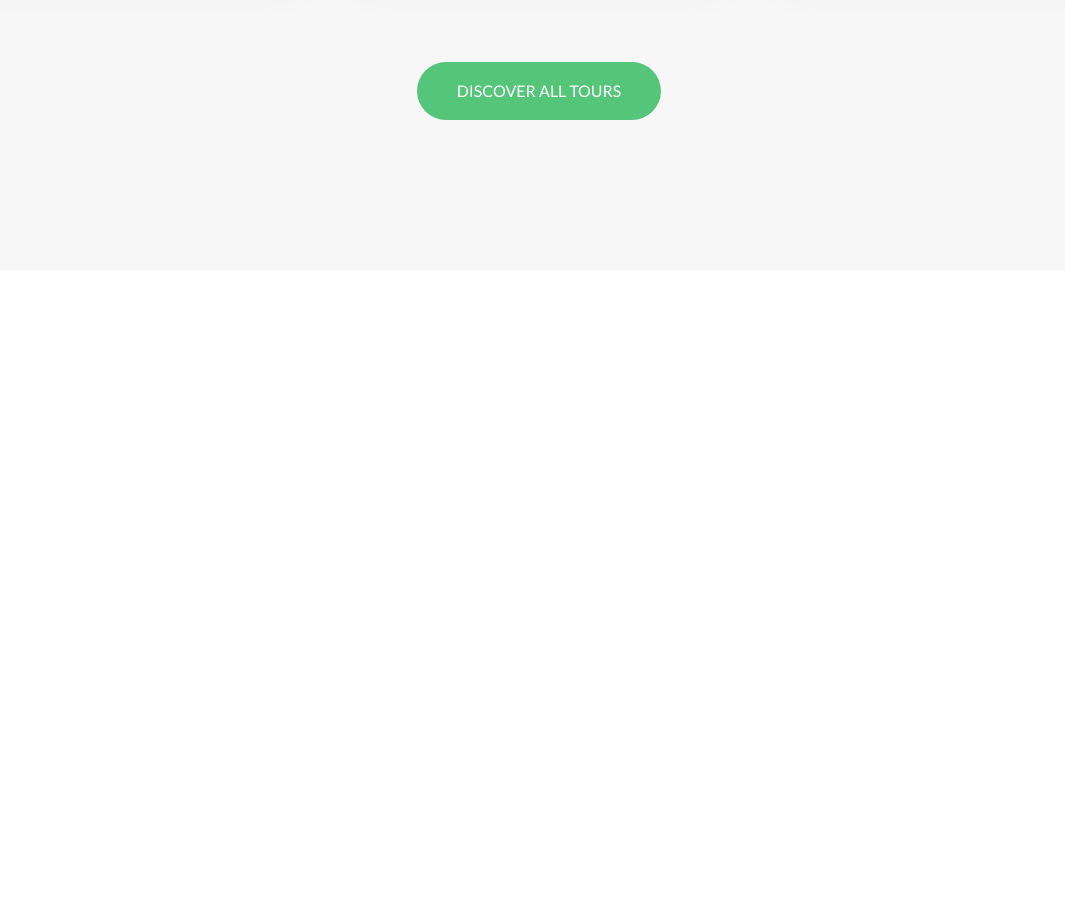
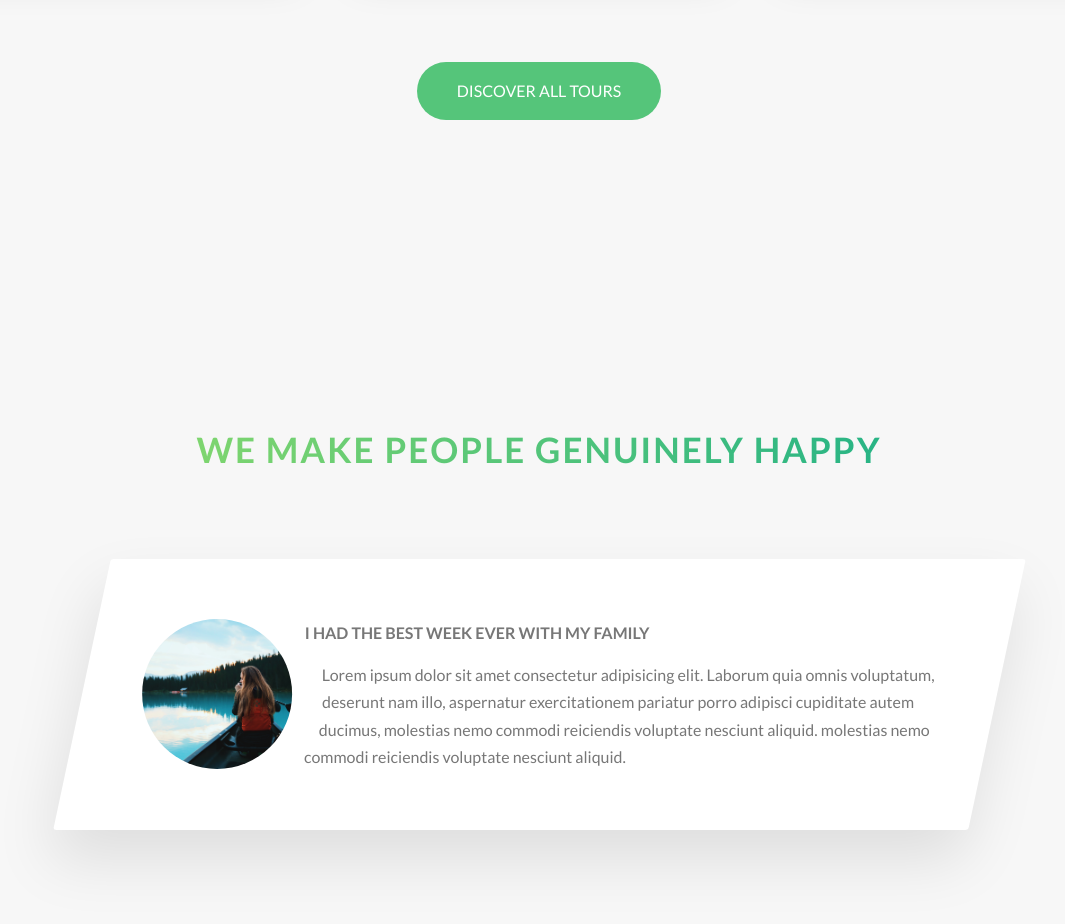
Before and after one commit to Lawrencehudson23/natours, a website: page index.html in a window 1280 px wide. Shown: the part 3034-3958 px from the top of the page, without its empty margins (101-1166 px from the left). Before the commit the page ends 3334 px from the top, so only its background shows below. Drawn offline with Linux system fonts and the light colour scheme.

Commit message:
added story scss

```diff
--- a/index.html
+++ b/index.html
@@ -1,14 +1,12 @@
 <!DOCTYPE html>
 <html lang="en">
+
 <head>
   <meta charset="UTF-8" />
   <meta name="viewport" content="width=device-width, initial-scale=1.0" />
   <meta http-equiv="X-UA-Compatible" content="ie=edge" />
 
-    <link
-      href="https://fonts.googleapis.com/css?family=Lato:100,300,400,700,900"
-      rel="stylesheet"
-    />
+  <link href="https://fonts.googleapis.com/css?family=Lato:100,300,400,700,900" rel="stylesheet" />
 
   <link rel="stylesheet" href="css/icon-font.css" />
   <link rel="stylesheet" href="css/style.css" />
@@ -29,9 +27,7 @@
         <span class="heading-primary--sub">is where life happens</span>
       </h1>
 
-        <a href="#section-tours" class="btn btn--white btn--animated"
-          >Discover our tours</a
-        >
+      <a href="#section-tours" class="btn btn--white btn--animated">Discover our tours</a>
     </div>
   </header>
 
@@ -72,21 +68,9 @@
 
         <div class="col-1-of-2">
           <div class="composition">
-              <img
-                src="img/nat-1-large.jpg"
-                alt="Photo 1"
-                class="composition__photo composition__photo--p1"
-              />
-              <img
-                src="img/nat-2-large.jpg"
-                alt="Photo 2"
-                class="composition__photo composition__photo--p2"
-              />
-              <img
-                src="img/nat-3-large.jpg"
-                alt="Photo 3"
-                class="composition__photo composition__photo--p3"
-              />
+            <img src="img/nat-1-large.jpg" alt="Photo 1" class="composition__photo composition__photo--p1" />
+            <img src="img/nat-2-large.jpg" alt="Photo 2" class="composition__photo composition__photo--p2" />
+            <img src="img/nat-3-large.jpg" alt="Photo 3" class="composition__photo composition__photo--p3" />
           </div>
         </div>
       </div>
@@ -261,6 +245,31 @@
         <a href="#" class="btn btn--green">Discover all tours</a>
       </div>
     </section>
+
+    <section class="section-stories">
+      <div class="u-center-text u-margin-bottom-big">
+        <h2 class="heading-secondary">
+          We make people genuinely happy
+        </h2>
+      </div>
+
+      <div class="row">
+        <div class="story">
+          <figure class="story__shape">
+            <img src="img/nat-8.jpg" alt="Person on a tour" class="story__img">
+          </figure>
+          <div class="story__text">
+            <h3 class="heading-tertiary u-margin-bottom-small ">I had the best week ever with my family </h3>
+            <p>
+              Lorem ipsum dolor sit amet consectetur adipisicing elit. Laborum quia omnis voluptatum, deserunt nam illo,
+              aspernatur exercitationem pariatur porro adipisci cupiditate autem ducimus, molestias nemo commodi
+              reiciendis voluptate nesciunt aliquid. molestias nemo commodi
+              reiciendis voluptate nesciunt aliquid.
+            </p>
+          </div>
+        </div>
+      </div>
+    </section>
   </main>
 
   <!-- <section class="grid-test">
@@ -331,4 +340,5 @@
       </div>
     </section> -->
 </body>
+
 </html>
--- /dev/null
+++ b/sass/components/_story.scss
@@ -0,0 +1,32 @@
+.story {
+    width: 75%;
+    margin: 0 auto;
+    box-shadow: 0 3rem 6rem rgba($color-black, .1);
+    background-color: $color-white;
+    border-radius: 3px;
+    padding: 6rem;
+    padding-left: 9rem;
+    font-size: $default-font-size;
+    transform: skewX(-12deg);
+
+
+
+    &__shape {
+        width: 15rem;
+        height: 15rem;
+        float: left;
+        -webkit-shape-outside: circle(50% at 50% 50%);
+        shape-outside: circle(50% at 50% 50%);
+        -webkit-clip-path: circle(50% at 50% 50%);
+        clip-path: circle(50% at 50% 50%);
+        transform: translateX(-3rem) skewX(12deg);
+    }
+
+    &__img {
+        height: 100%;
+    }
+
+    &__text {
+        transform: skewX(12deg);
+    }
+}
--- a/sass/main.scss
+++ b/sass/main.scss
@@ -14,6 +14,7 @@
 @import "components/card";
 @import "components/composition";
 @import "components/feature-box";
+@import "components/story";
 //LAYOUT:
 @import "layout/header";
 @import "layout/grid";
--- a/sass/pages/_home.scss
+++ b/sass/pages/_home.scss
@@ -26,3 +26,8 @@
   padding: 25rem 0 15rem 0;
   margin-top: -10rem;
 }
+
+.section-stories {
+  padding: 15rem 0;
+  background-color: $color-grey-light-1;
+}
```
Also changed, not shown: css/main.css (added), css/style.css. Lines whose indentation alone changed are shown as unchanged.
